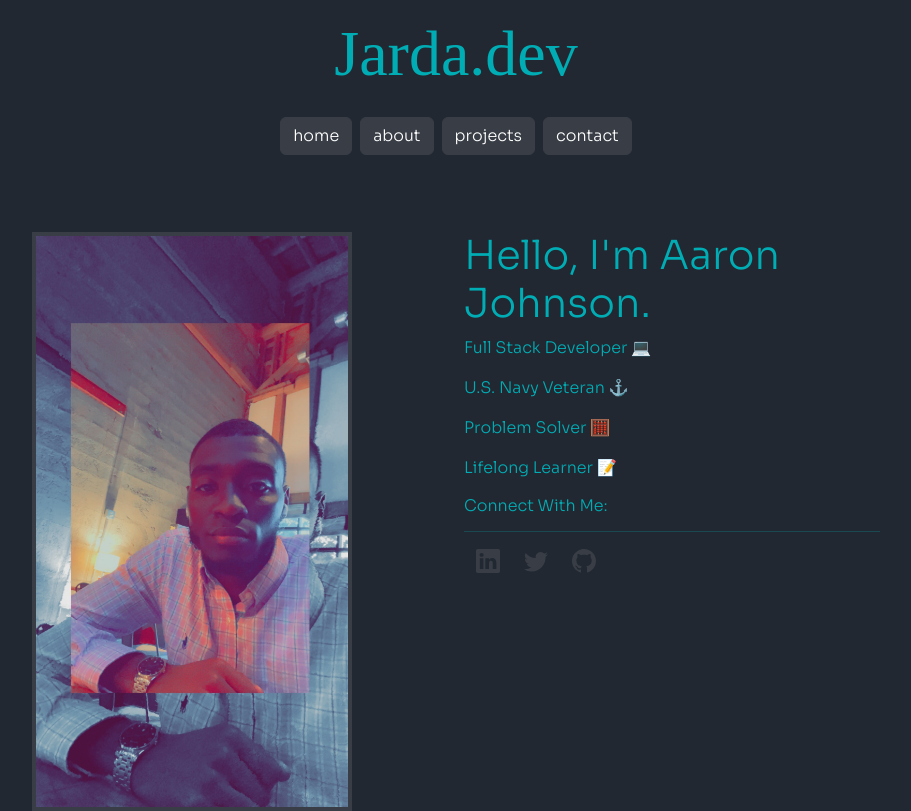
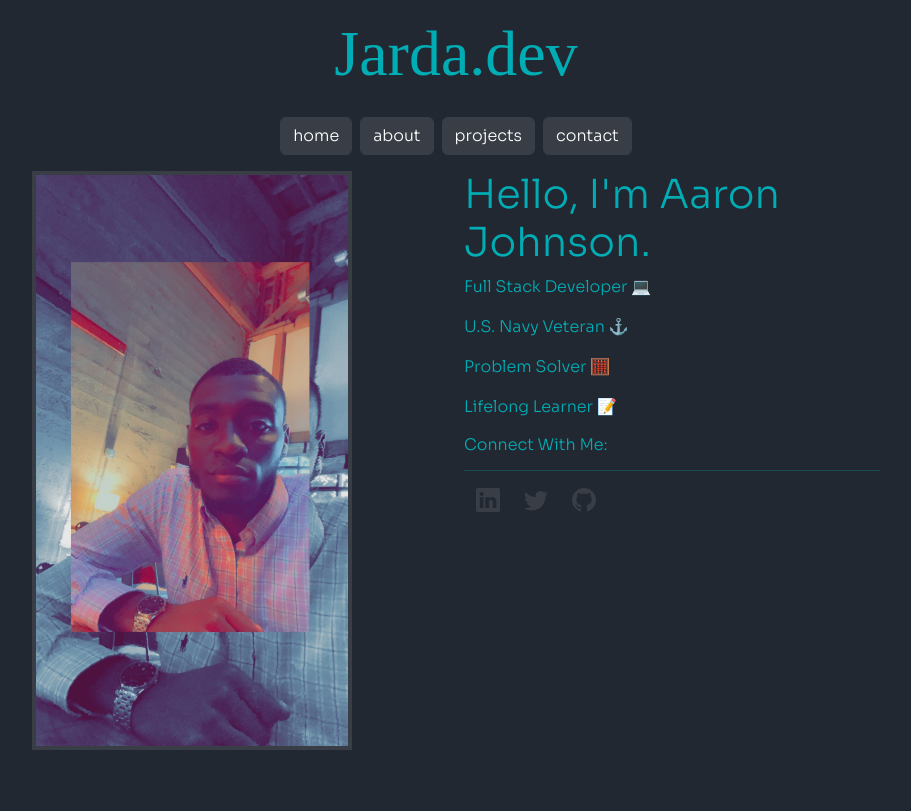
Before and after one commit to jardadev/portfolio_site, a React (Create React App) app: page / in a window 1280 px wide. Shown: the whole page, without its empty margins (184-1095 px from the left). Built offline with nearby package versions, Linux system fonts and the light colour scheme; a web font is replaced by a local one.

Commit message:
add overflow scroll

```diff
--- a/src/containers/MainContentContainer.sass
+++ b/src/containers/MainContentContainer.sass
@@ -1,7 +1,7 @@
 .main-content
 	display: flex
 	flex-direction: column
-	justify-content: flex-end
+	justify-content: flex-start
 	align-items: center
-	gap: 3rem
 	height: 80vh
+	overflow: auto
```
